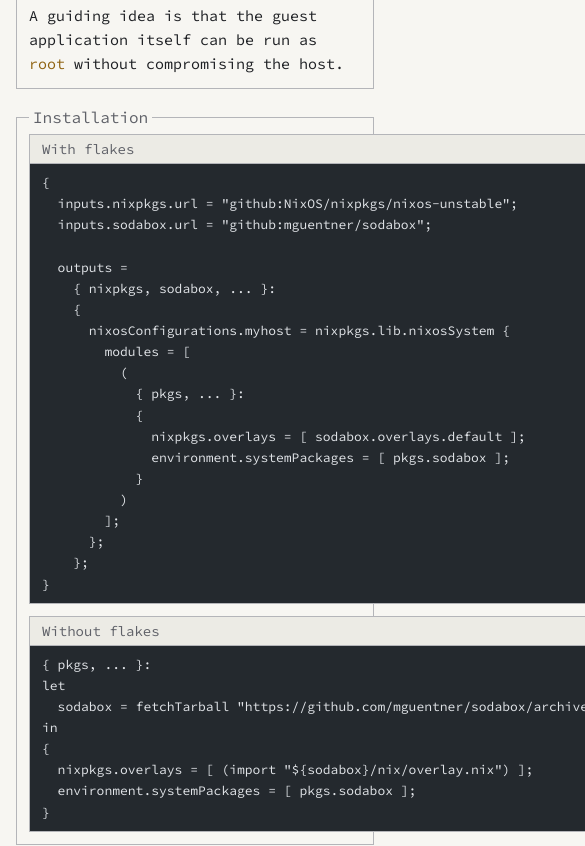
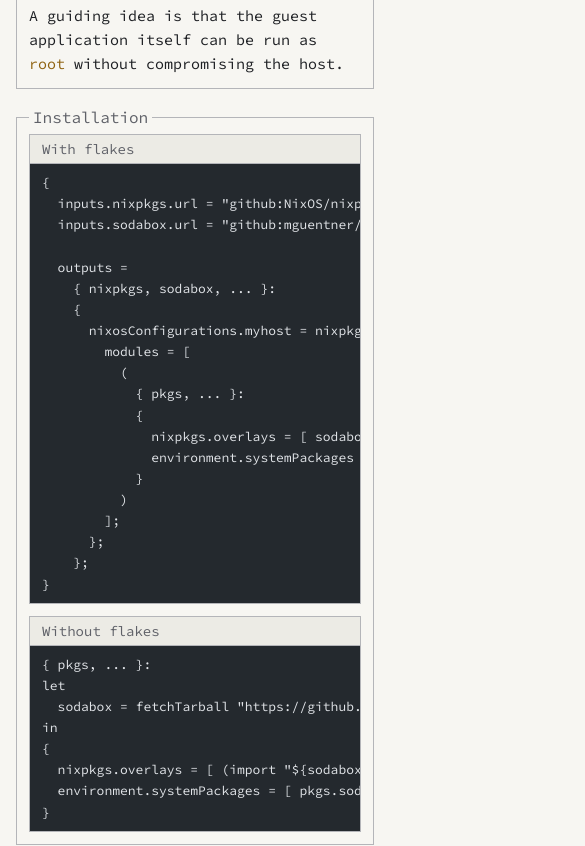
Before and after one commit to mguentner/sodabox, an Astro site in the folder website/: page / in a window 390 px wide. Shown: the part 1880-2726 px from the top of the page, 585 px wide, since content can reach past the window. Built offline with nearby package versions, Linux system fonts and the light colour scheme; Astro itself is replaced by a stand-in of ours; code samples lack their colours.

Commit message:
website: keep code blocks within the viewport on mobile

```diff
--- a/website/src/components/Code.astro
+++ b/website/src/components/Code.astro
@@ -12,7 +12,7 @@ interface Props {
 const { code, lang = "plaintext", title } = Astro.props;
 ---
 
-<div class="border border-dim bg-surface">
+<div class="min-w-0 border border-dim bg-surface">
   {title && <div class="border-b border-dim px-3 py-1 text-sm text-muted">{title}</div>}
   <Shiki
     code={code.replace(/^\n|\n\s*$/g, "")}
--- a/website/src/pages/index.astro
+++ b/website/src/pages/index.astro
@@ -135,7 +135,7 @@ in
       </Panel>
 
       <Panel id="installation" title="Installation" class="lg:col-span-3">
-        <div class="grid gap-3 lg:grid-cols-2">
+        <div class="grid grid-cols-1 gap-3 lg:grid-cols-2">
           <Code title="With flakes" lang="nix" code={withFlakes} />
           <Code title="Without flakes" lang="nix" code={withoutFlakes} />
         </div>
```
